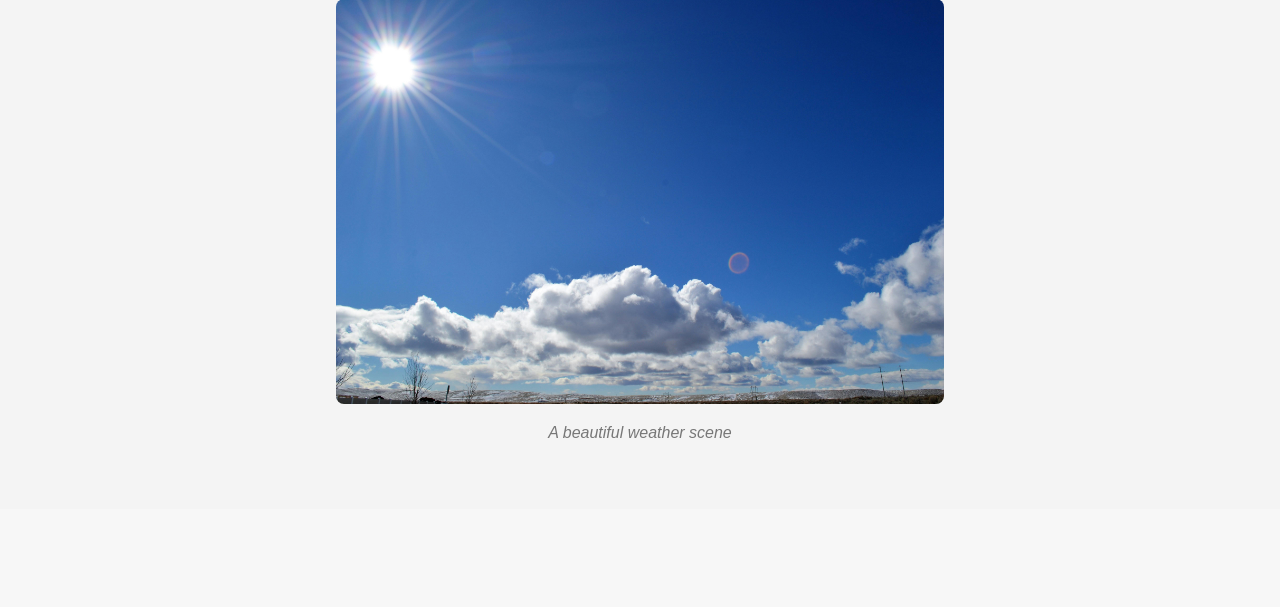
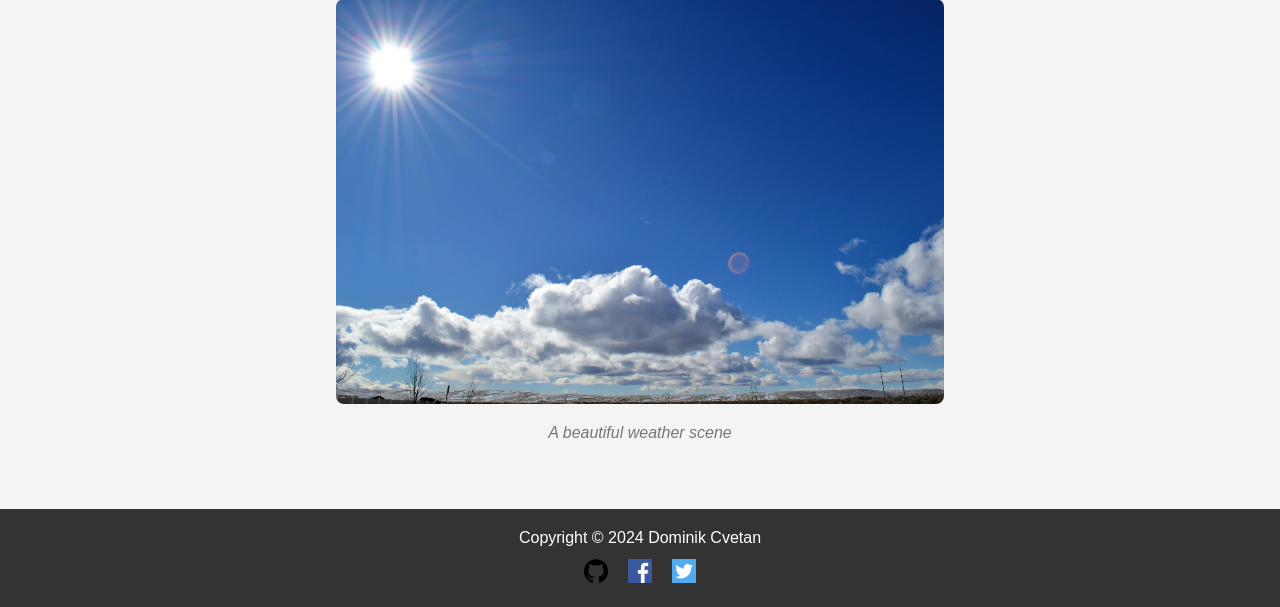
Before and after one commit to dcvetan/tvz-ntpws, a PHP site: page / in a window 1280 px wide. Shown: the part 916-1523 px from the top of the page. Before the commit the page ends 1354 px from the top, so only its background shows below. Run offline with PHP 8.4, Linux system fonts and the light colour scheme.

Commit message:
Zadatak 4

```diff
--- a/projekt/index.html
+++ b/projekt/index.php
@@ -34,5 +34,19 @@
             <figcaption>A beautiful weather scene</figcaption>
         </figure>
     </main>
+	<footer>
+        <p>Copyright © <?php echo date("Y");?> Dominik Cvetan</p>
+        <div class="social-links">
+            <a href="https://github.com/dcvetan" target="_blank">
+                <img src="img/github-icon.png" alt="GitHub">
+            </a>
+            <a href="https://facebook.com" target="_blank">
+                <img src="img/facebook-icon.png" alt="Facebook">
+            </a>
+            <a href="https://twitter.com" target="_blank">
+                <img src="img/twitter-icon.png" alt="Twitter">
+            </a>
+        </div>
+    </footer>
 </body>
 </html>
--- a/projekt/style.css
+++ b/projekt/style.css
@@ -149,3 +149,39 @@ main figure figcaption {
         padding: 1rem;
     }
 }
+
+/* Footer */
+
+footer {
+    background-color: #333;
+    color: white;
+    text-align: center;
+    padding: 1rem 0;
+    position: relative;
+    bottom: 0;
+    width: 100%;
+}
+
+footer p {
+    margin: 0;
+    font-size: 1rem;
+}
+
+footer .social-links {
+    margin-top: 0.5rem;
+}
+
+footer .social-links a {
+    margin: 0 0.5rem;
+    display: inline-block;
+}
+
+footer .social-links img {
+    width: 24px;
+    height: 24px;
+    transition: transform 0.3s ease;
+}
+
+footer .social-links img:hover {
+    transform: scale(1.1);
+}
```
Also changed, not shown: projekt/img/facebook-icon.png (added), projekt/img/github-icon.png (added), projekt/img/twitter-icon.png (added).
